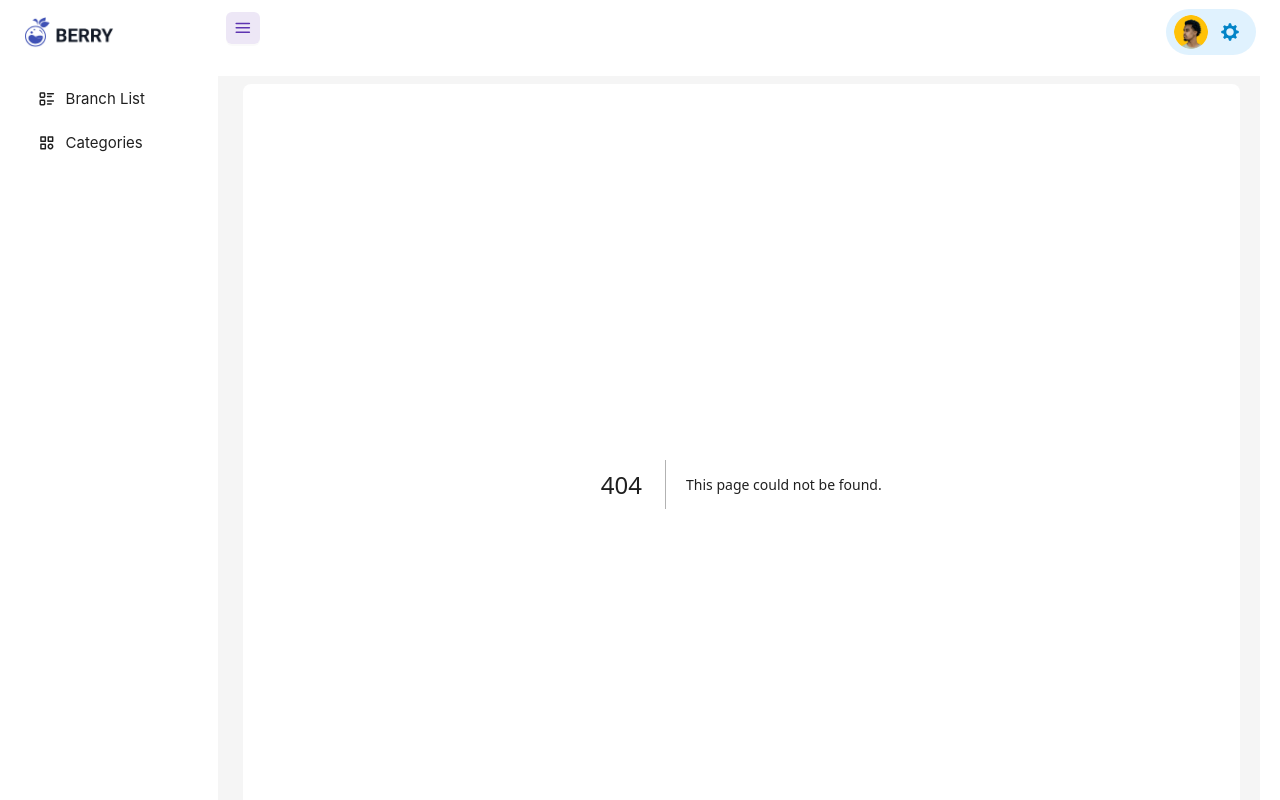
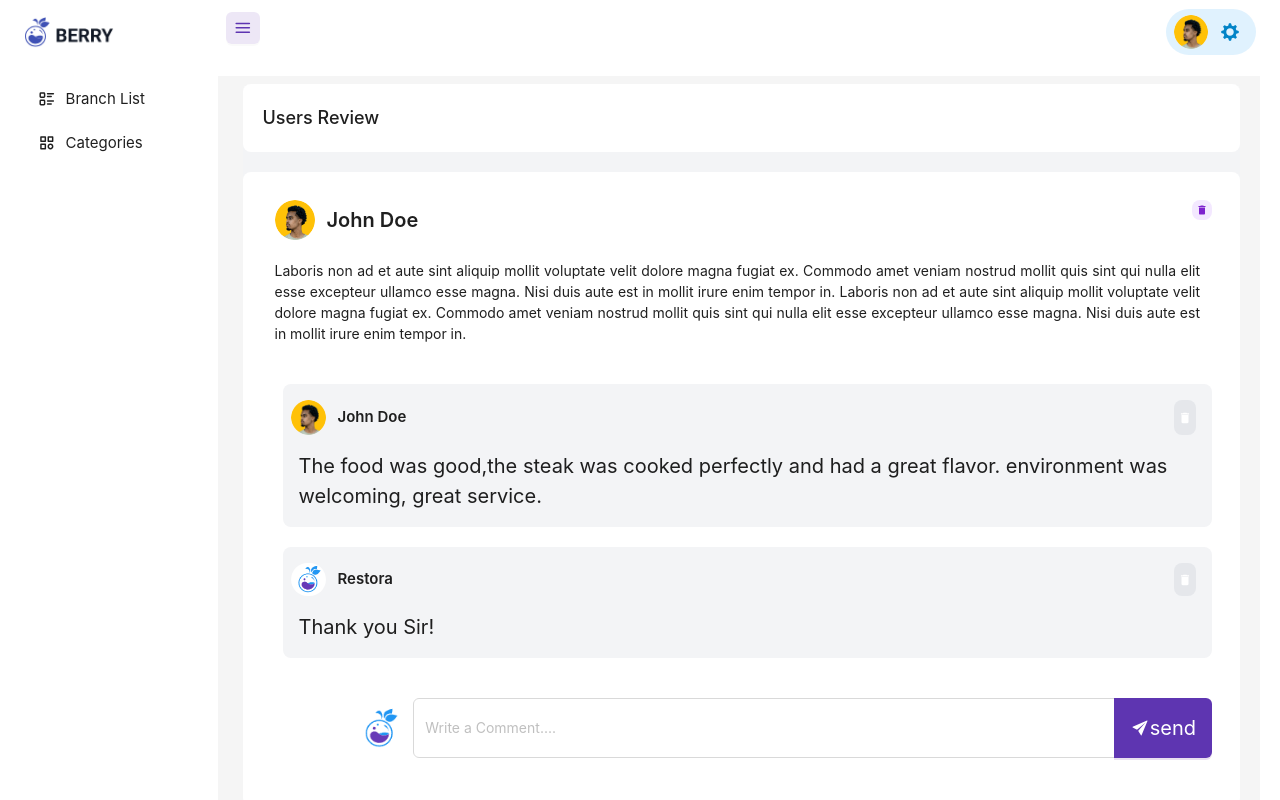
Before and after one commit to rehanmosabbir/codecamprestora.web, a Next.js app: page /dashboard/user-review in a window 1280 px wide. Before the commit this address had no page. Shown: the top 800 px of the page. Built offline with nearby package versions, Linux system fonts and the light colour scheme.

Commit message:
review ui design partially done

```diff
--- /dev/null
+++ b/src/components/UserReview/Demo.tsx
@@ -0,0 +1,61 @@
+import React, { useState, useEffect } from 'react';
+
+type Message = {
+  id: number;
+  text: string;
+  from: string;
+};
+
+const MessageApp: React.FC = () => {
+  const [messages, setMessages] = useState<Message[]>([]);
+  const [replyText, setReplyText] = useState('');
+
+  useEffect(() => {
+    const interval = setInterval(() => {
+      // Simulating incoming message after 20 seconds
+      const newMessage: Message = {
+        id: Math.random(),
+        text: 'Hello! How are you?',
+        from: 'Friend',
+      };
+      setMessages(prevMessages => [...prevMessages, newMessage]);
+    }, 5000);
+
+    return () => clearInterval(interval);
+  }, []);
+
+  const handleMessageSend = () => {
+    if (replyText.trim() !== '') {
+      const replyMessage: Message = {
+        id: Math.random(),
+        text: replyText,
+        from: 'You',
+      };
+      setMessages(prevMessages => [...prevMessages, replyMessage]);
+      setReplyText('');
+    }
+  };
+
+  return (
+    <div>
+      <div>
+        {messages.map(message => (
+          <div key={message.id}>
+            <p>{`${message.from}: ${message.text}`}</p>
+          </div>
+        ))}
+      </div>
+      <div>
+        <input
+          type="text"
+          placeholder="Type your reply..."
+          value={replyText}
+          onChange={e => setReplyText(e.target.value)}
+        />
+        <button onClick={handleMessageSend}>Send</button>
+      </div>
+    </div>
+  );
+};
+
+export default MessageApp;
--- /dev/null
+++ b/src/components/UserReview/RestoraCommentHeader.tsx
@@ -0,0 +1,35 @@
+import { Popconfirm } from "antd";
+import { MdDelete } from "react-icons/md";
+import restora from "@/assets/berry.png";
+import Image from "next/image";
+export const RestoraCommentHeader = () => {
+    return (
+        <div className="flex justify-between px-4 pt-4">
+        <div className="flex items-center">
+        <div className="flex justify-center items-center">
+      <div>
+        <Image
+          className="rounded-3xl mr-3 -ml-2"
+          src={restora}
+          alt={"images"}
+          width={35}
+          height={35}
+          priority
+        />
+      </div>
+    </div>
+        <h2 className="font-semibold text-[15px]">Restora</h2>
+        </div>
+        <Popconfirm
+          title={"Sure to Delete?"}
+          //onConfirm={() => handleDelete(record.key)}
+        >
+          <button className="bg-gray-200 hover:bg-gray-200 active:bg-gray-200 px-1 py-1 rounded-lg text-white transition">
+            <div className="flex items-center">
+              <MdDelete />
+            </div>
+          </button>
+        </Popconfirm>
+      </div>
+    )
+}
--- /dev/null
+++ b/src/components/UserReview/RestoraImage.tsx
@@ -0,0 +1,19 @@
+import restora from "@/assets/berry.png";
+import Image from "next/image";
+
+export const RestoraImage = () => {
+  return (
+    <div className="flex justify-center items-center">
+      <div>
+        <Image
+          className="rounded-3xl mr-3 -ml-2"
+          src={restora}
+          alt={"images"}
+          width={50}
+          height={50}
+          priority
+        />
+      </div>
+    </div>
+  );
+};
--- /dev/null
+++ b/src/components/UserReview/UserCommentHeader.tsx
@@ -0,0 +1,35 @@
+import { Popconfirm } from "antd";
+import { MdDelete } from "react-icons/md";
+import user from "@/assets/user.jpg";
+import Image from "next/image";
+export const UserCommentHeader = () => {
+    return (
+        <div className="flex justify-between px-4 pt-4">
+        <div className="flex items-center">
+        <div className="flex justify-center items-center">
+      <div>
+        <Image
+          className="rounded-3xl mr-3 -ml-2"
+          src={user}
+          alt={"images"}
+          width={35}
+          height={35}
+          priority
+        />
+      </div>
+    </div>
+        <h2 className="font-semibold text-[15px]"> John Doe</h2>
+        </div>
+        <Popconfirm
+          title={"Sure to Delete?"}
+          //onConfirm={() => handleDelete(record.key)}
+        >
+          <button className="bg-gray-200 hover:bg-gray-200 active:bg-gray-200 px-1 py-1 rounded-lg text-white transition">
+            <div className="flex items-center">
+              <MdDelete />
+            </div>
+          </button>
+        </Popconfirm>
+      </div>
+    )
+}
--- /dev/null
+++ b/src/components/UserReview/UserConversetion.tsx
@@ -0,0 +1,47 @@
+import { Button, Input, Space } from "antd";
+import { IoIosSend } from "react-icons/io";
+import {UserCommentHeader} from "./UserCommentHeader";
+import { RestoraCommentHeader } from "./RestoraCommentHeader";
+import { RestoraImage } from "./RestoraImage";
+const UserConversetion = () => {
+  return (
+    <div className="mx-5 mb-10">
+      <div>
+      <div className=" bg-gray-100 rounded-lg">
+      <UserCommentHeader />
+        <p className="rounded-md p-4 text-[20px]">
+        The food was good,the steak was cooked perfectly and had a great flavor.
+        environment was welcoming, great service.
+        </p>
+        {/* <div className="flex justify-end"><Button>reply</Button></div> */}
+      </div>
+      <div className=" bg-gray-100 rounded-lg mt-5">
+      <RestoraCommentHeader />
+        <p className="rounded-md p-4 text-[20px]">
+        Thank you Sir!
+        </p>
+        {/* <div className="flex justify-end"><Button>reply</Button></div> */}
+      </div>
+
+      </div>
+
+      <div className="mt-10 ml-20 ">
+        <div className="flex">
+          <RestoraImage />
+        <Space.Compact style={{ width: '100%' ,height: '60px' }}>
+      <Input defaultValue="" placeholder="Write a Comment...." />
+      <Button type="primary" style={{height: '60px' }}>
+        <div className="flex items-center  text-[20px] ">
+            <IoIosSend />
+            send
+        </div>
+      </Button>
+    </Space.Compact>
+        </div>
+
+      </div>
+    </div>
+  );
+};
+
+export default UserConversetion;
--- /dev/null
+++ b/src/components/UserReview/UserInfo.tsx
@@ -0,0 +1,19 @@
+import user from "@/assets/user.jpg";
+import Image from "next/image";
+
+export const UserInfo = () => {
+  return (
+    <div className="flex justify-center items-center">
+      <div>
+        <Image
+          className="rounded-3xl mr-3 -ml-2"
+          src={user}
+          alt={"images"}
+          width={40}
+          height={40}
+          priority
+        />
+      </div>
+    </div>
+  );
+};
--- /dev/null
+++ b/src/components/UserReview/UserInfoHeader.tsx
@@ -0,0 +1,22 @@
+import { Popconfirm } from "antd";
+import { MdDelete } from "react-icons/md";
+import {UserInfo} from "./UserInfo";
+export const UserInfoHeader = () => {
+    return (
+        <div className="flex justify-between p-5">
+        <div className="flex items-center">
+        <UserInfo/>
+        <h2 className="font-semibold text-[20px]"> John Doe</h2>
+        </div>
+
+        <Popconfirm
+          title={"Sure to Delete?"}
+          //onConfirm={() => handleDelete(record.key)}
+        >
+          <button className="bg-purple-100 hover:bg-purple-700 active:bg-purple-100 px-1 h-5 rounded-lg text-[12px] text-purple-700 hover:text-white transition">
+              <MdDelete />
+          </button>
+        </Popconfirm>
+      </div>
+    )
+}
--- /dev/null
+++ b/src/components/UserReview/UserReview.tsx
@@ -0,0 +1,27 @@
+import {UserInfoHeader} from "./UserInfoHeader";
+import UserConversetion from "./UserConversetion";
+
+
+const UserReview = () => {
+  return (
+    <div className=" bg-white rounded-lg mt-5 ">
+      <div className="p-2 pl-5">
+      <UserInfoHeader />
+      <div className="mb-10 px-3">
+        <p className="text-justify pr-5">
+          Laboris non ad et aute sint aliquip mollit voluptate velit dolore magna fugiat ex.
+           Commodo amet veniam nostrud mollit quis sint qui nulla elit esse excepteur
+          ullamco esse magna. Nisi duis aute est in mollit irure enim tempor in.
+          Laboris non ad et aute sint aliquip mollit voluptate velit dolore magna fugiat ex.
+           Commodo amet veniam nostrud mollit quis sint qui nulla elit esse excepteur ullamco esse magna.
+           Nisi duis aute est in mollit irure enim tempor in.
+           </p>
+      </div>
+      <UserConversetion />
+      </div>
+
+    </div>
+  );
+};
+
+export default UserReview;
--- /dev/null
+++ b/src/pages/dashboard/user-review.tsx
@@ -0,0 +1,13 @@
+import UserReview from "@/components/UserReview/UserReview";
+const UserReviewRoute = () => {
+  return (
+    <div className="bg-gray-100 rounded-lg">
+      <div className="bg-white font-[500] text-lg p-5 rounded-lg">
+        Users Review
+      </div>
+      <UserReview />
+    </div>
+  );
+};
+
+export default UserReviewRoute;
```
Also changed, not shown: src/assets/berry.png (added).
